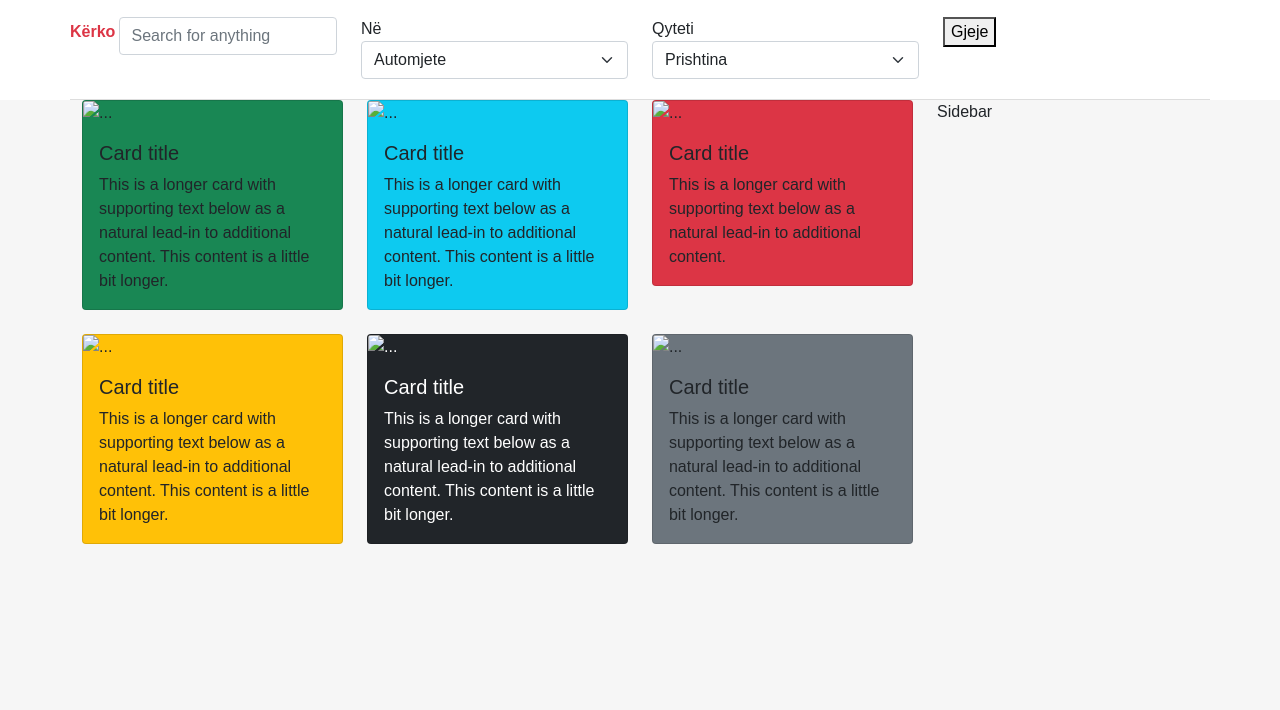
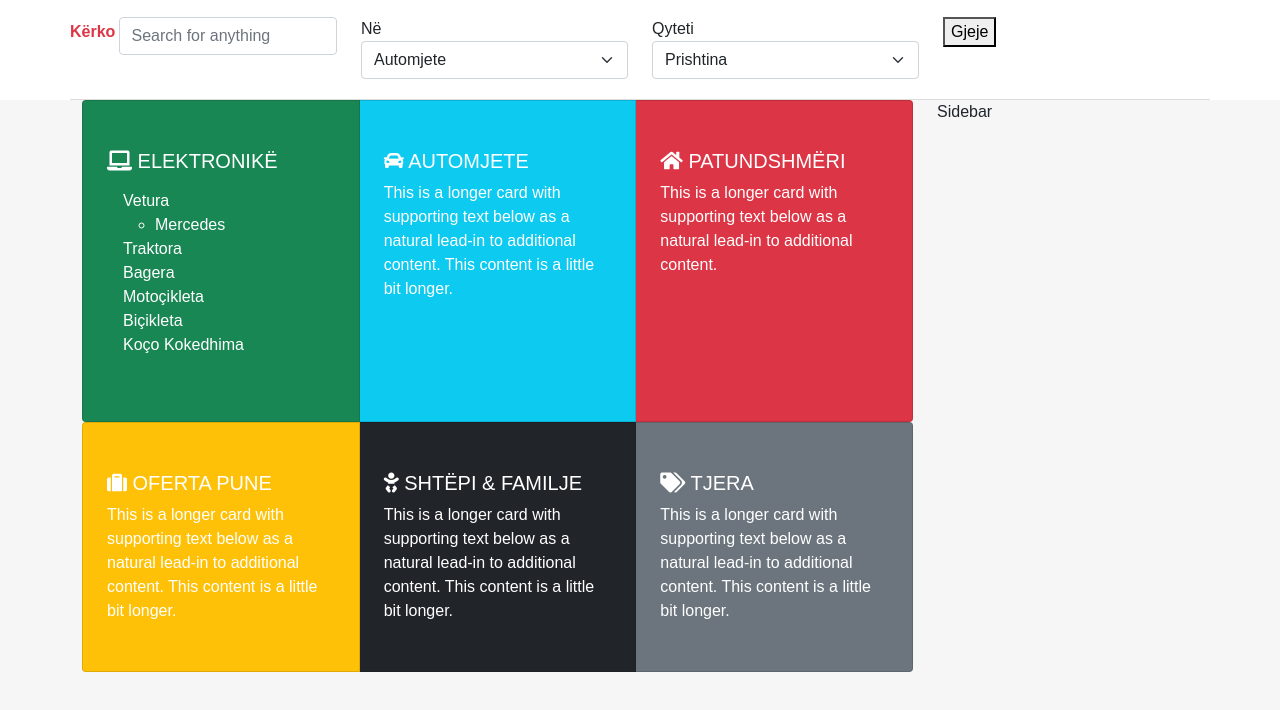
Before and after one commit to Arianii/XA-21-JSFSWDC-1, a plain HTML site: page index.html in a window 1280 px wide. Shown: the part 60-770 px from the top of the page. Drawn offline with Linux system fonts and the light colour scheme.

Commit message:
Home page improvements

```diff
--- a/css/style.css
+++ b/css/style.css
@@ -93,3 +93,11 @@ a[href='http'] {
     /* text-transform: uppercase; */
     /* font-weight: bold; */
 }
+
+.card {
+    color: white;
+}
+
+.card .card-title {
+    text-transform: uppercase;
+}
--- a/index.html
+++ b/index.html
@@ -4,10 +4,9 @@
         <meta charset="UTF-8">
         <meta name="viewport" content="width=device-width, initial-scale=1.0">
         <title>Document</title>
-
+        <link rel="stylesheet" href="https://cdnjs.cloudflare.com/ajax/libs/font-awesome/5.15.2/css/all.min.css" integrity="sha512-HK5fgLBL+xu6dm/Ii3z4xhlSUyZgTT9tuc/hSrtw6uzJOvgRr2a9jyxxT1ely+B+xFAmJKVSTbpM/CuL7qxO8w==" crossorigin="anonymous" />
         <link rel="stylesheet" href="vendor/bootstrap/css/bootstrap.min.css">
         <link rel="stylesheet" href="css/style.css">
-
         <!-- Embedded CSS -->
         <!-- <style rel="stylesheet" type="text/css">
         body {
@@ -76,69 +75,85 @@
                 </form>
             </div>
         </div>
-
         <main class="container" id="main-content">
             <div class="row">
                 <div class="col-9">
-                <div class="row row-cols-1 row-cols-md-2 row-cols-lg-3 g-4">
-  <div class="col">
+                    <div class="card-group">
                         <div class="card bg-success">
-      <img src="..." class="card-img-top" alt="...">
-      <div class="card-body">
-        <h5 class="card-title">Card title</h5>
+                            <div class="card-body py-5 px-4">
+                                <h5 class="card-title">
+                                <i class="fas fa-laptop"></i>
+                                Elektronikë
+                                </h5>
+                                <p class="card-text">
+                                </p>
+                                <ul class="list-unstyled ps-3">
+                                    <li>
+                                        Vetura
+                                        <ul>
+                                            <li>Mercedes</li>
+                                        </ul>
+                                    </li>
+                                    <li>Traktora</li>
+                                    <li>Bagera</li>
+                                    <li>Motoçikleta</li>
+                                    <li>Biçikleta</li>
+                                    <li>Koço Kokedhima</li>
+                                </ul>
+                            </div>
+                        </div>
+                        <div class="card bg-info">
+                            <div class="card-body py-5 px-4">
+                                <h5 class="card-title">
+                                <i class="fas fa-car"></i>
+                                Automjete
+                                </h5>
                                 <p class="card-text">This is a longer card with supporting text below as a natural lead-in to additional content. This content is a little bit longer.</p>
                             </div>
                         </div>
-  </div>
-  <div class="col">
-    <div class="card bg-info">
-      <img src="..." class="card-img-top" alt="...">
-      <div class="card-body">
-        <h5 class="card-title">Card title</h5>
-        <p class="card-text">This is a longer card with supporting text below as a natural lead-in to additional content. This content is a little bit longer.</p>
-      </div>
-    </div>
-  </div>
-  <div class="col">
                         <div class="card bg-danger">
-      <img src="..." class="card-img-top" alt="...">
-      <div class="card-body">
-        <h5 class="card-title">Card title</h5>
+                            <div class="card-body py-5 px-4">
+                                <h5 class="card-title">
+                                <i class="fas fa-home"></i>
+                                Patundshmëri
+                                </h5>
                                 <p class="card-text">This is a longer card with supporting text below as a natural lead-in to additional content.</p>
                             </div>
                         </div>
                     </div>
-  <div class="col">
+                    <div class="card-group">
                         <div class="card bg-warning">
-      <img src="..." class="card-img-top" alt="...">
-      <div class="card-body">
-        <h5 class="card-title">Card title</h5>
+                            <div class="card-body py-5 px-4">
+                                <h5 class="card-title">
+                                <i class="fas fa-suitcase"></i>
+                                Oferta Pune
+                                </h5>
                                 <p class="card-text">This is a longer card with supporting text below as a natural lead-in to additional content. This content is a little bit longer.</p>
                             </div>
                         </div>
-  </div>
-  <div class="col">
                         <div class="card bg-dark text-white">
-      <img src="..." class="card-img-top" alt="...">
-      <div class="card-body">
-        <h5 class="card-title">Card title</h5>
+                            <div class="card-body py-5 px-4">
+                                <h5 class="card-title">
+                                <i class="fas fa-baby"></i>
+                                Shtëpi &amp; Familje
+                                </h5>
                                 <p class="card-text">This is a longer card with supporting text below as a natural lead-in to additional content. This content is a little bit longer.</p>
                             </div>
                         </div>
-  </div>
-  <div class="col">
                         <div class="card bg-secondary">
-      <img src="..." class="card-img-top" alt="...">
-      <div class="card-body">
-        <h5 class="card-title">Card title</h5>
+                            <div class="card-body py-5 px-4">
+                                <h5 class="card-title">
+                                <i class="fas fa-tags"></i>
+                                Tjera
+                                </h5>
                                 <p class="card-text">This is a longer card with supporting text below as a natural lead-in to additional content. This content is a little bit longer.</p>
-      </div>
                             </div>
                         </div>
                     </div>
                 </div>
                 <div class="col">Sidebar</div>
             </div>
+        </div>
     </main>
 </body>
 </html>
```
Lines whose indentation alone changed are shown as unchanged.
